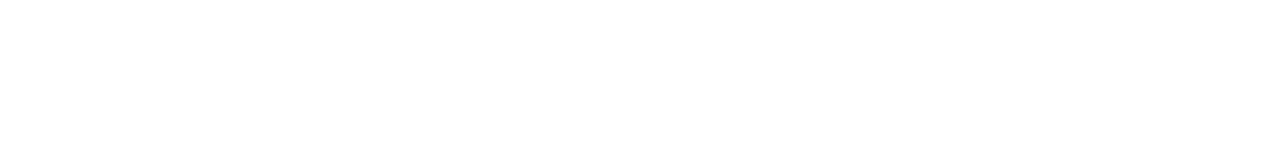
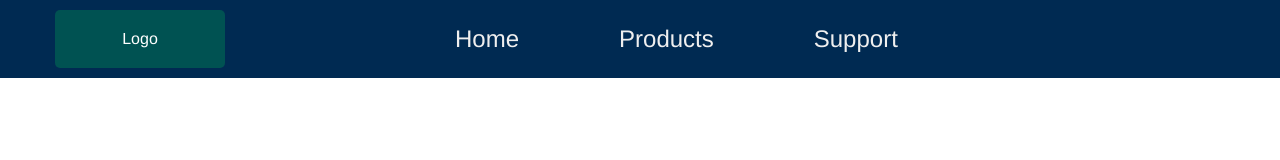
Before and after one commit to Jordan-Chuquillanqui/Bluetooth-Speaker-Promotional-Page, a plain HTML site: page index.html in a window 1280 px wide. Drawn offline with Linux system fonts and the light colour scheme; some packages are replaced by stand-ins of ours; a script that the page names is missing.

Commit message:
Update index, css and js file
This commit is to update the index file, the css file and the js file

```diff
--- a/css/grid.css
+++ b/css/grid.css
@@ -39,7 +39,7 @@ body, p, h1, h2, h3, h4, h5 {
 }
 
 .box {
-   background-color: #002A52;
+   background-color: #005252;
    color: #fff;
    border-radius: 5px;
    padding: 20px;
--- a/index.html
+++ b/index.html
@@ -8,6 +8,24 @@
     <title>Bluetooth Speaker</title>
 </head>
 <body>
+    <header id="main-header">
+        <div class="grid-con center-grid-con">
+            <div id="logo" class="box col-start-1 col-end-3">
+                <p>Logo</p>
+            </div>
+            <nav id="main-nav" class="col-start-4 col-end-5 m-col-start-5 m-col-end-9">
+                <h2 class="visually-hidden">Main Navigation</h2>
+                <button id="button"></button>
+            </nav>
+                <div id="burger-con" class="col-span-full m-col-start-5 m-col-end-9">
+                    <ul>
+                        <li><a href="index.html">Home</a></li>
+                        <li><a href="index.html">Products</a></li>
+                        <li><a href="index.html">Support</a></li>
+                    </ul>
+                </div>
+        </div>
+    </header>
     <div>
         <section>
             <model-viewer src="model/chuquillanqui_jordan_speaker.gltf" ar ar-modes="webxr scene-viewer quick-look" camera-controls tone-mapping="neutral" poster="poster.webp" shadow-intensity="1">
--- a/js/main.js
+++ b/js/main.js
@@ -1,6 +1,9 @@
 (() => {
 
   //variables
+  const button = document.querySelector("#button");
+  const burgerCon = document.querySelector("#burger-con");
+
   const hotspots = document.querySelectorAll(".Hotspot");
   const infoBoxes = [
     {
@@ -26,6 +29,10 @@
   ]
 
   //functions
+  function hamburgerMenu() {
+    burgerCon.classList.toggle("slide-toggle");
+    button.classList.toggle("expanded");
+  }
 
   function loadInfo() {
     infoBoxes.forEach((infoBox, index) => {
@@ -51,4 +58,7 @@
 
   loadInfo();
 
+  //Event Listeners
+  button.addEventListener("click", hamburgerMenu);
+
 })();
--- a/sass/base/_typography.scss
+++ b/sass/base/_typography.scss
@@ -0,0 +1,3 @@
+body {
+    font-family: 'Franklin Gothic Medium', 'Arial Narrow', Arial, sans-serif;
+}
--- /dev/null
+++ b/sass/components/_header.scss
@@ -0,0 +1,72 @@
+#main-header {
+    background-color: #002A52;
+    color: #efefef;
+
+    #main-nav button {
+        background: url(../images/burger.svg) center no-repeat;
+        width: 20px;
+        height: 20px;
+        transition: all .5s ease;
+        margin-top: 25px;
+        margin-bottom: 15px;
+        border: 0px;
+        cursor: pointer;
+    }
+
+    #main-nav button.expanded {
+	    transform: rotate(90deg);
+    }
+
+    #burger-con {
+        display: none;
+        margin-top: 0px;
+        margin-bottom: 20px;
+    }
+
+    #burger-con.slide-toggle {
+        display: block;
+    }
+
+    #burger-con ul {
+        list-style: none;
+        padding: 0;
+        margin: 0;
+    }
+
+    #burger-con li a {
+        display: block;
+        text-align: right;
+        padding: 10px 100px 10px 0;
+        color: #efefef;
+        text-decoration: none;
+        font-size: 30px;
+    }
+
+}
+
+@media screen and (min-width: 768px) {
+    #main-header {
+
+        #main-nav {
+            display: none;
+        }
+
+        #burger-con {
+            display: block;
+            margin-top: 15px;
+            margin-bottom: 0;
+        }
+
+        #burger-con ul {
+            display: flex;
+            flex-direction: row;
+            justify-content: space-around;
+        }
+
+        #burger-con li a {
+            font-size: 24px;
+        }
+
+    }
+
+}
--- a/sass/components/_index.scss
+++ b/sass/components/_index.scss
@@ -1 +1,2 @@
 @forward 'ar-model';
+@forward 'header'
```
Also changed, not shown: css/main.css, images/burger.svg (added), 1 other file.
